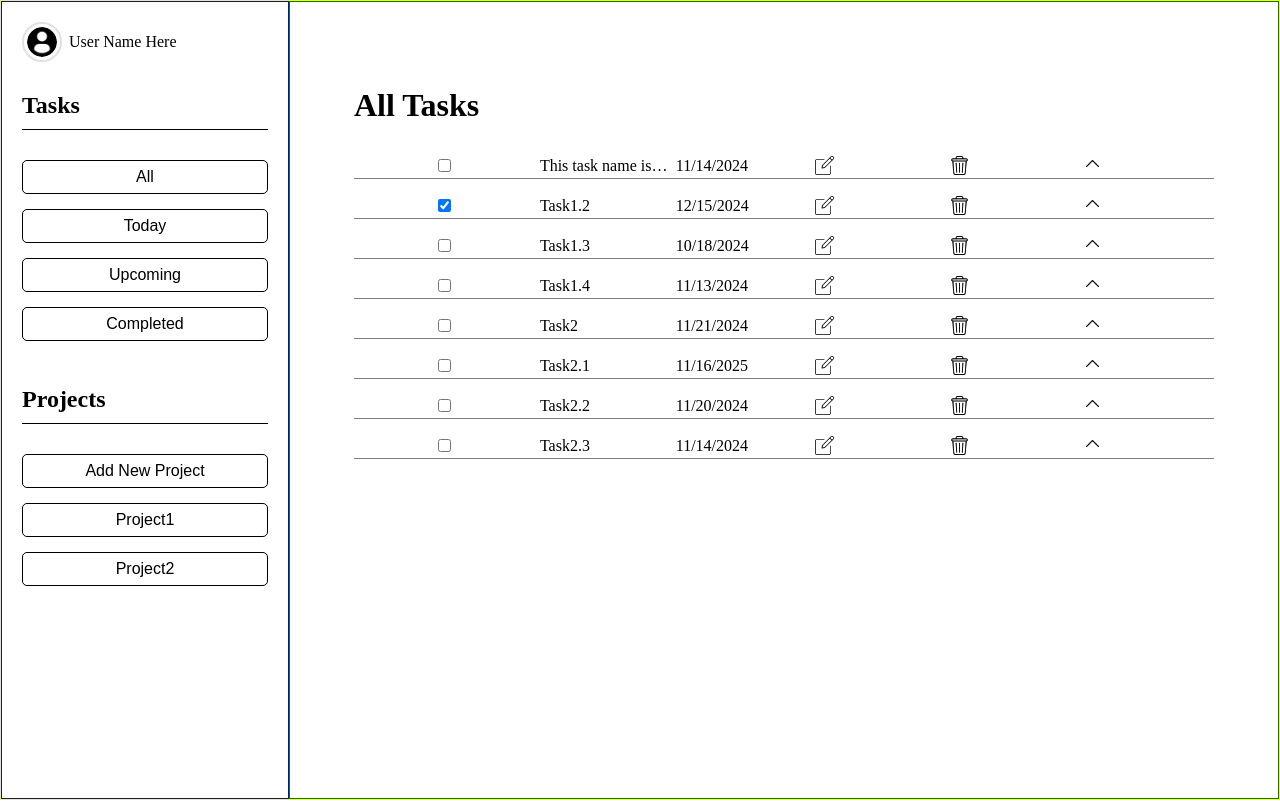
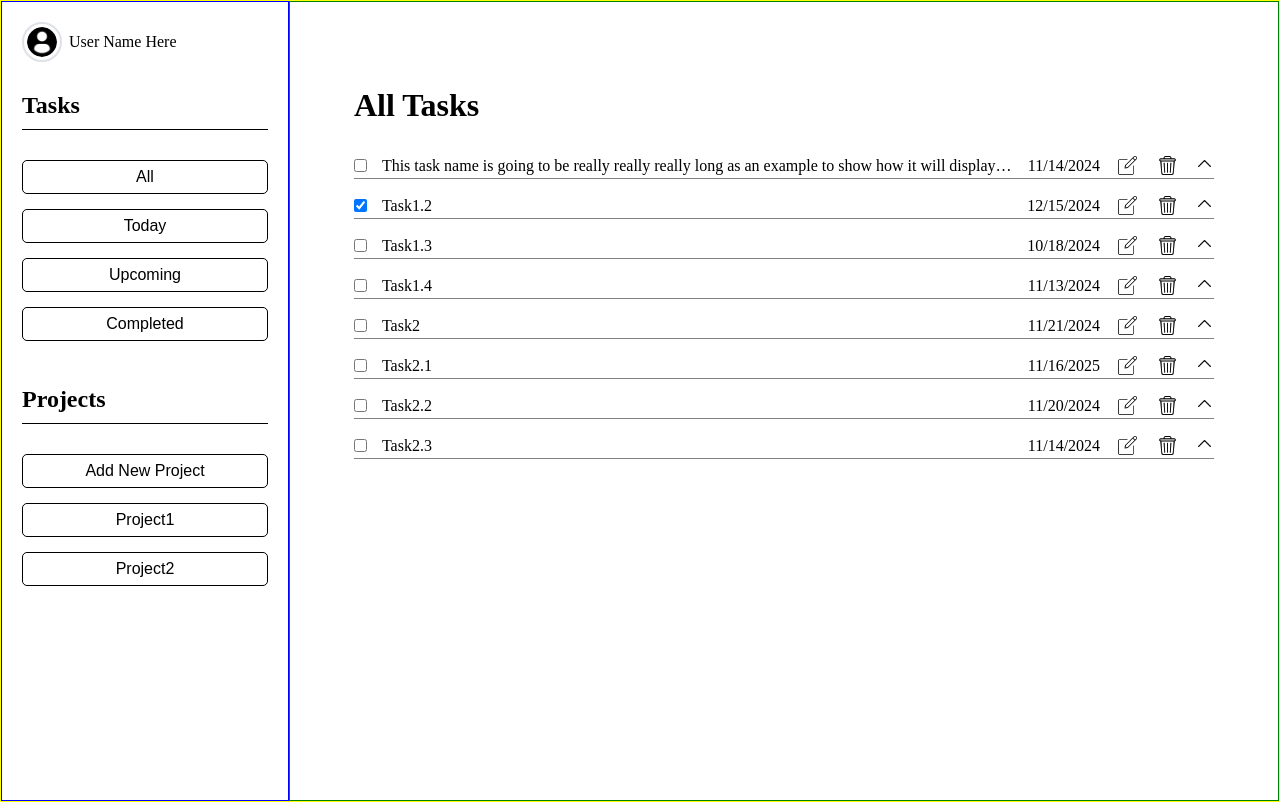
Before and after one commit to jordanmichb/improved-todo, a website built with webpack: page src/template.html in a window 1280 px wide. Built offline with nearby package versions, Linux system fonts and the light colour scheme.

Commit message:
Fixed min height issues

```diff
--- a/src/pageView.js
+++ b/src/pageView.js
@@ -10,6 +10,16 @@ function createHeader(title) {
     header.textContent = title;
 
     return header;
+}
+
+function createTaskComponentExpand() {
+    const expanded = document.createElement('div');
+    const titleInput = document.createElement('input');
+
+    titleInput.classList.add('edit-title-input')
+    expanded.appendChild(titleInput);
+
+    return expanded;
 }
 
 function createTaskComponent(task, i) {
@@ -58,13 +68,12 @@ function createTaskComponent(task, i) {
     expand.id = `expand-task-${i}`;
     expand.type = 'checkbox';
     expand.classList.add('expand-task');
-    expandLabel.setAttribute('for', `expand-task-${i}`)
+    expandLabel.setAttribute('for', `expand-task-${i}`);
+    expandLabel.classList.add('expand-label');
     expandImg.src = arrow;
-    //expandImg.dataset.task = i;
 
     editBtn.appendChild(editImg);
     deleteBtn.appendChild(deleteImg);
-    //expandBtn.appendChild(expandImg);
     expandLabel.appendChild(expandImg);
 
     taskComponent.appendChild(taskComplete);
@@ -73,13 +82,9 @@ function createTaskComponent(task, i) {
     taskComponent.appendChild(taskDate);
     taskComponent.appendChild(editBtn);
     taskComponent.appendChild(deleteBtn);
-    //taskComponent.appendChild(expandBtn);
+    taskComponent.appendChild(expand);
     taskComponent.appendChild(expandLabel);
-    taskComponent.appendChild(expand);
-
-    const titleInput = document.createElement('input');
-    titleInput.classList.add('edit-title-input')
-    taskComponent.appendChild(titleInput);
+    taskComponent.appendChild(createTaskComponentExpand());
 
     return taskComponent;
 }
--- a/src/styles.css
+++ b/src/styles.css
@@ -11,7 +11,6 @@
 
 body {
     min-height: 650px;
-    height: 100vh;
     position: relative;
     border: 1px solid yellow;
 }
@@ -130,7 +129,7 @@ nav h2:not(:first-child) {
 **************************/
 #main {
     border: 1px solid green;
-    min-height: 100%;
+    min-height: 100vh;
     width: calc(100% - var(--sidebar-width));
     margin-left: 18rem;
     padding: 20px 5%;
@@ -167,15 +166,15 @@ nav h2:not(:first-child) {
     width: 100%;
     max-height: 25px;
     overflow: hidden;
-    transition: all .3s;
+    transition: all 500ms;
     border-bottom: 1px solid gray;
     padding-bottom: 5px;
     margin-bottom: 15px;
     display: grid;
-    grid-template-columns: repeat(6, 1fr);
+    grid-template-columns: 13px 1fr repeat(4, min-content);
     grid-template-rows: repeat(2, 1fr);
     align-items: center;
-    gap: 5px;
+    gap: 15px;
 }
 
 /* .task-component {
@@ -193,7 +192,6 @@ nav h2:not(:first-child) {
 }
 
 .task-component p:first-of-type {
-    flex: 1;
     text-wrap: nowrap;
     overflow: hidden;
     text-overflow: ellipsis;
@@ -210,8 +208,17 @@ nav h2:not(:first-child) {
     margin: 0 3px;
 }
 
+.expand-label {
+    width: min-content;
+    transition: transform 300ms;
+}
+
 .expand-task {
     display: none;
+}
+
+.expand-task:checked + .expand-label {
+    transform: rotate(-180deg);
 }
 
 .task-component:has(.expand-task:checked) {
```
